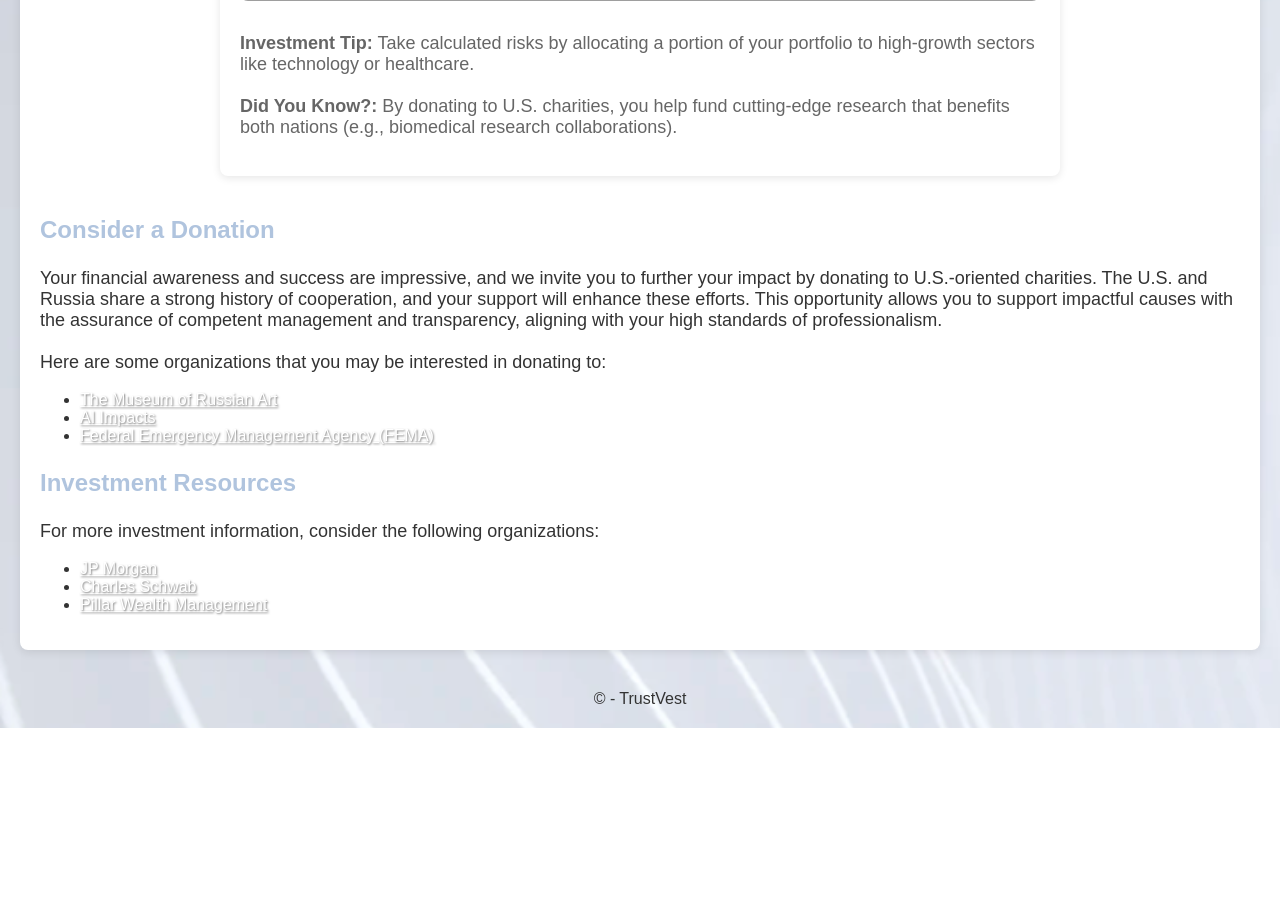
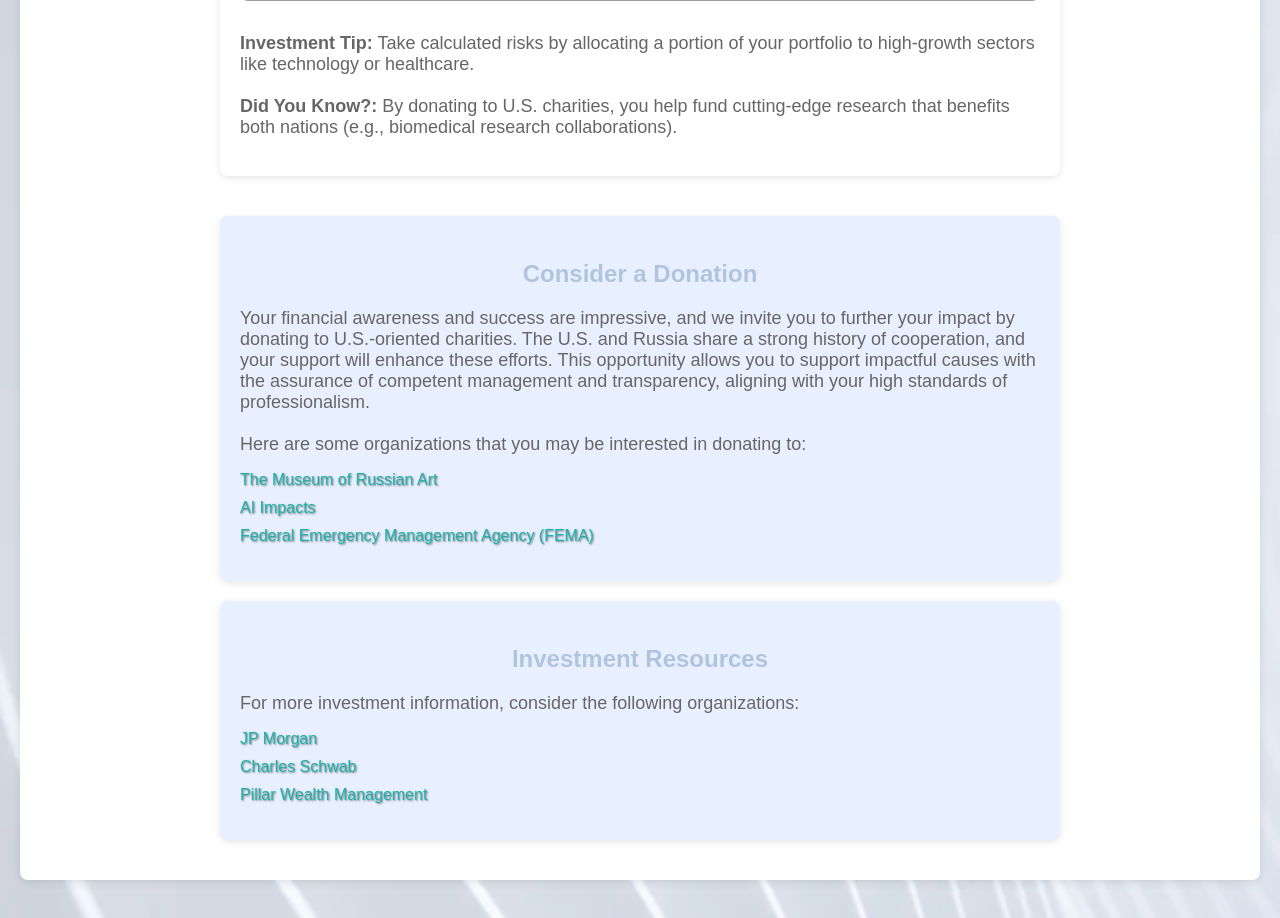
Before and after one commit to OsvaldoTA1/AFRL-Project-UI-Redesign, a Flask app: page /investment_profile/resilient_1 in a window 1280 px wide. Shown: the part 4340-5258 px from the top of the page. Before the commit the page ends 5068 px from the top, so only its background shows below. Run offline with Flask 3, Linux system fonts and the light colour scheme; the visitor is signed in with stand-in values (Sample User, id 1); grey boxes are pictures that could not be loaded.

Commit message:
Add styling for donation sections in investment profile

```diff
--- a/app/static/css/styles.css
+++ b/app/static/css/styles.css
@@ -503,6 +503,48 @@ hr {
     font-size: var(--font-size-base);
 }
 
+/* Donation section styles (Investment Profile) */
+.donation-section, .investment-links {
+    margin: var(--spacing-medium) auto;
+    padding: var(--spacing-medium);
+    background-color: var(--color-background-lighter);
+    border-radius: var(--border-radius-medium);
+    box-shadow: 0 2px 8px var(--color-shadow);
+    max-width: 800px;
+    text-align: left;
+}
+
+.donation-section h3, .investment-links h3 {
+    color: var(--color-tertiary);
+    margin-bottom: var(--spacing-medium);
+    text-align: center;
+}
+
+.donation-section p, .investment-links p {
+    color: var(--color-text-muted);
+    font-size: var(--font-size-base);
+    margin-bottom: var(--spacing-small);
+}
+
+.donation-section ul, .investment-links ul {
+    list-style-type: none;
+    padding: 0;
+}
+
+.donation-section li, .investment-links li {
+    margin-bottom: var(--spacing-small);
+}
+
+.donation-section a, .investment-links a {
+    color: var(--color-accent);
+    text-decoration: none;
+    transition: color 0.3s ease;
+}
+
+.donation-section a:hover, .investment-links a:hover {
+    color: var(--color-primary);
+}
+
 /* Profile Setup Section */
 .profile-setup {
     text-align: center;
```
